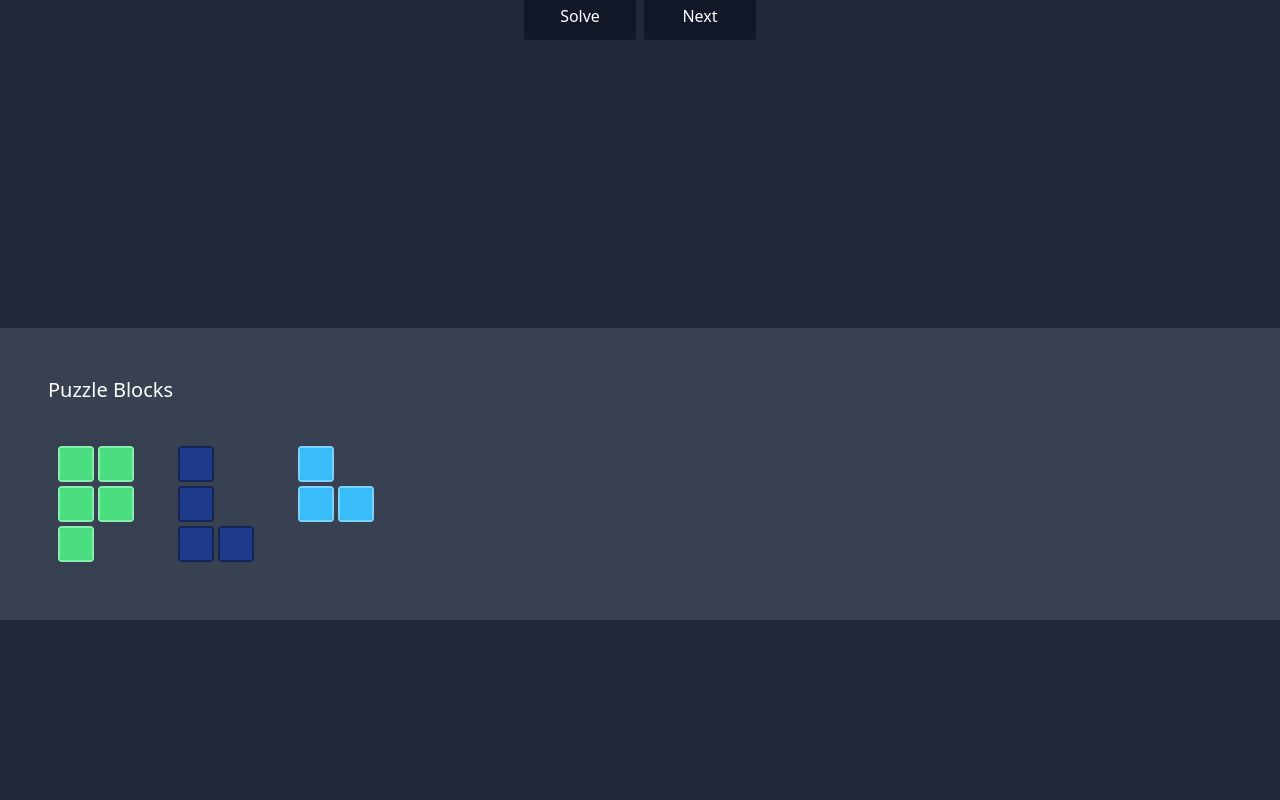
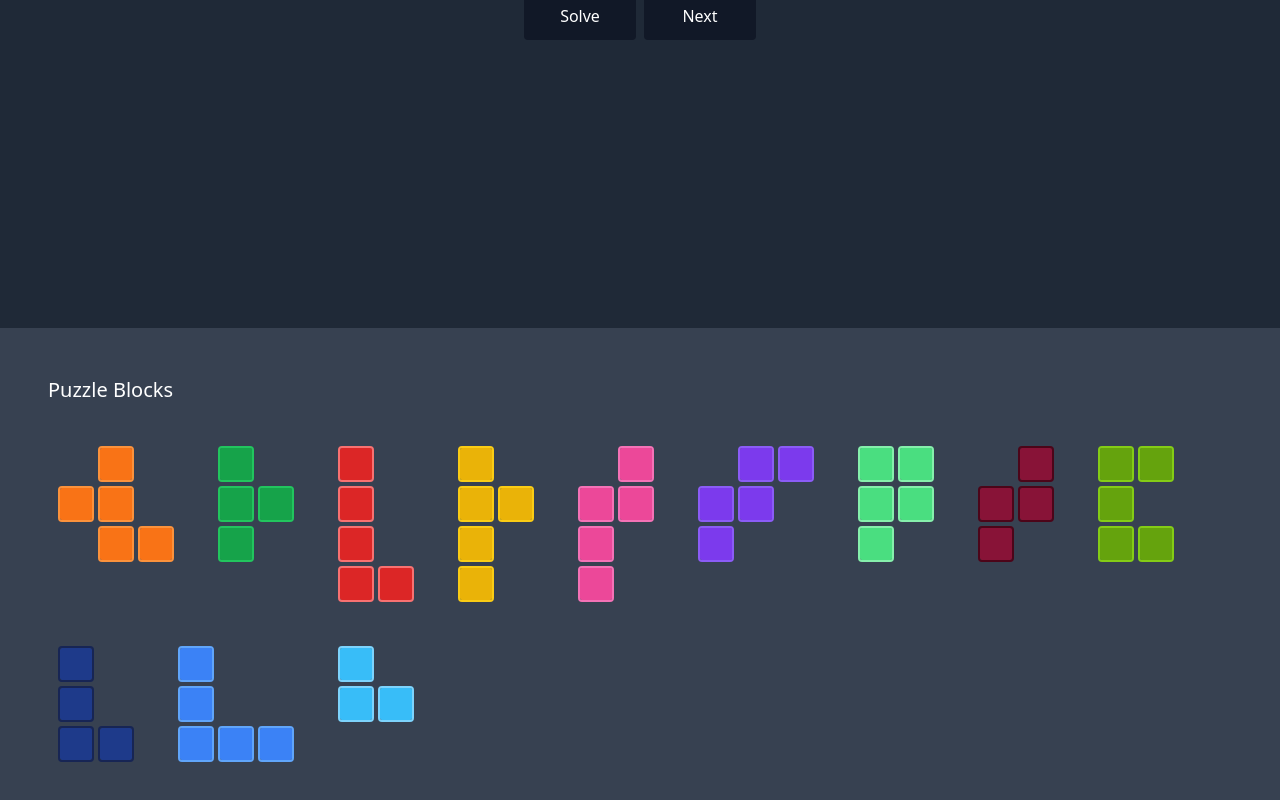
Before and after one commit to helgoyat/haloonie-puzzle, a Vue app: page / in a window 1280 px wide. Shown: the part 488-1288 px from the top of the page. Before the commit the page ends 1108 px from the top, so only its background shows below. Built offline with nearby package versions, Linux system fonts and the light colour scheme.

Commit message:
Keep better

```diff
--- a/src/data/index.ts
+++ b/src/data/index.ts
@@ -2,102 +2,102 @@ import { type IBlock, BaseEnum } from "@/types";
 import { EmitFlags } from "typescript";
 
 export const DataBlockList: IBlock[] = [
-  // {
-  //   base: [
-  //     BaseEnum.NONE,
-  //     BaseEnum.ENTITY,
-  //     BaseEnum.NONE,
-  //     BaseEnum.ENTITY,
-  //     BaseEnum.ENTITY,
-  //     BaseEnum.NONE,
-  //     BaseEnum.NONE,
-  //     BaseEnum.ENTITY,
-  //     BaseEnum.ENTITY,
-  //   ],
-  //   x: 3,
-  //   y: 3,
-  //   backgroundColor: "rgb(249 115 22)",
-  //   outlineColor: "rgb(251 146 60)",
-  // },
-  // {
-  //   base: [
-  //     BaseEnum.ENTITY,
-  //     BaseEnum.NONE,
-  //     BaseEnum.ENTITY,
-  //     BaseEnum.ENTITY,
-  //     BaseEnum.ENTITY,
-  //     BaseEnum.NONE,
-  //   ],
-  //   x: 2,
-  //   y: 3,
-  //   backgroundColor: "rgb(22 163 74)",
-  //   outlineColor: "rgb(34 197 94)",
-  // },
-  // {
-  //   base: [
-  //     BaseEnum.ENTITY,
-  //     BaseEnum.NONE,
-  //     BaseEnum.ENTITY,
-  //     BaseEnum.NONE,
-  //     BaseEnum.ENTITY,
-  //     BaseEnum.NONE,
-  //     BaseEnum.ENTITY,
-  //     BaseEnum.ENTITY,
-  //   ],
-  //   x: 2,
-  //   y: 4,
-  //   backgroundColor: "rgb(220 38 38)",
-  //   outlineColor: "rgb(248 113 113)",
-  // },
-  // {
-  //   base: [
-  //     BaseEnum.ENTITY,
-  //     BaseEnum.NONE,
-  //     BaseEnum.ENTITY,
-  //     BaseEnum.ENTITY,
-  //     BaseEnum.ENTITY,
-  //     BaseEnum.NONE,
-  //     BaseEnum.ENTITY,
-  //     BaseEnum.NONE,
-  //   ],
-  //   x: 2,
-  //   y: 4,
-  //   backgroundColor: "rgb(234 179 8)",
-  //   outlineColor: "rgb(250 204 21)",
-  // },
-  // {
-  //   base: [
-  //     BaseEnum.NONE,
-  //     BaseEnum.ENTITY,
-  //     BaseEnum.ENTITY,
-  //     BaseEnum.ENTITY,
-  //     BaseEnum.ENTITY,
-  //     BaseEnum.NONE,
-  //     BaseEnum.ENTITY,
-  //     BaseEnum.NONE,
-  //   ],
-  //   x: 2,
-  //   y: 4,
-  //   backgroundColor: "rgb(236 72 153)",
-  //   outlineColor: "rgb(244 114 182)",
-  // },
-  // {
-  //   base: [
-  //     BaseEnum.NONE,
-  //     BaseEnum.ENTITY,
-  //     BaseEnum.ENTITY,
-  //     BaseEnum.ENTITY,
-  //     BaseEnum.ENTITY,
-  //     BaseEnum.NONE,
-  //     BaseEnum.ENTITY,
-  //     BaseEnum.NONE,
-  //     BaseEnum.NONE,
-  //   ],
-  //   x: 3,
-  //   y: 3,
-  //   backgroundColor: "rgb(124 58 237)",
-  //   outlineColor: "rgb(139 92 246)",
-  // },
+  {
+    base: [
+      BaseEnum.NONE,
+      BaseEnum.ENTITY,
+      BaseEnum.NONE,
+      BaseEnum.ENTITY,
+      BaseEnum.ENTITY,
+      BaseEnum.NONE,
+      BaseEnum.NONE,
+      BaseEnum.ENTITY,
+      BaseEnum.ENTITY,
+    ],
+    x: 3,
+    y: 3,
+    backgroundColor: "rgb(249 115 22)",
+    outlineColor: "rgb(251 146 60)",
+  },
+  {
+    base: [
+      BaseEnum.ENTITY,
+      BaseEnum.NONE,
+      BaseEnum.ENTITY,
+      BaseEnum.ENTITY,
+      BaseEnum.ENTITY,
+      BaseEnum.NONE,
+    ],
+    x: 2,
+    y: 3,
+    backgroundColor: "rgb(22 163 74)",
+    outlineColor: "rgb(34 197 94)",
+  },
+  {
+    base: [
+      BaseEnum.ENTITY,
+      BaseEnum.NONE,
+      BaseEnum.ENTITY,
+      BaseEnum.NONE,
+      BaseEnum.ENTITY,
+      BaseEnum.NONE,
+      BaseEnum.ENTITY,
+      BaseEnum.ENTITY,
+    ],
+    x: 2,
+    y: 4,
+    backgroundColor: "rgb(220 38 38)",
+    outlineColor: "rgb(248 113 113)",
+  },
+  {
+    base: [
+      BaseEnum.ENTITY,
+      BaseEnum.NONE,
+      BaseEnum.ENTITY,
+      BaseEnum.ENTITY,
+      BaseEnum.ENTITY,
+      BaseEnum.NONE,
+      BaseEnum.ENTITY,
+      BaseEnum.NONE,
+    ],
+    x: 2,
+    y: 4,
+    backgroundColor: "rgb(234 179 8)",
+    outlineColor: "rgb(250 204 21)",
+  },
+  {
+    base: [
+      BaseEnum.NONE,
+      BaseEnum.ENTITY,
+      BaseEnum.ENTITY,
+      BaseEnum.ENTITY,
+      BaseEnum.ENTITY,
+      BaseEnum.NONE,
+      BaseEnum.ENTITY,
+      BaseEnum.NONE,
+    ],
+    x: 2,
+    y: 4,
+    backgroundColor: "rgb(236 72 153)",
+    outlineColor: "rgb(244 114 182)",
+  },
+  {
+    base: [
+      BaseEnum.NONE,
+      BaseEnum.ENTITY,
+      BaseEnum.ENTITY,
+      BaseEnum.ENTITY,
+      BaseEnum.ENTITY,
+      BaseEnum.NONE,
+      BaseEnum.ENTITY,
+      BaseEnum.NONE,
+      BaseEnum.NONE,
+    ],
+    x: 3,
+    y: 3,
+    backgroundColor: "rgb(124 58 237)",
+    outlineColor: "rgb(139 92 246)",
+  },
   {
     base: [
       BaseEnum.ENTITY,
@@ -112,34 +112,34 @@ export const DataBlockList: IBlock[] = [
     backgroundColor: "rgb(74 222 128)",
     outlineColor: "rgb(134 239 172)",
   },
-  // {
-  //   base: [
-  //     BaseEnum.NONE,
-  //     BaseEnum.ENTITY,
-  //     BaseEnum.ENTITY,
-  //     BaseEnum.ENTITY,
-  //     BaseEnum.ENTITY,
-  //     BaseEnum.NONE,
-  //   ],
-  //   x: 2,
-  //   y: 3,
-  //   backgroundColor: "rgb(136 19 55)",
-  //   outlineColor: "rgb(76 5 25)",
-  // },
-  // {
-  //   base: [
-  //     BaseEnum.ENTITY,
-  //     BaseEnum.ENTITY,
-  //     BaseEnum.ENTITY,
-  //     BaseEnum.NONE,
-  //     BaseEnum.ENTITY,
-  //     BaseEnum.ENTITY,
-  //   ],
-  //   x: 2,
-  //   y: 3,
-  //   backgroundColor: "rgb(101 163 13)",
-  //   outlineColor: "rgb(132 204 22)",
-  // },
+  {
+    base: [
+      BaseEnum.NONE,
+      BaseEnum.ENTITY,
+      BaseEnum.ENTITY,
+      BaseEnum.ENTITY,
+      BaseEnum.ENTITY,
+      BaseEnum.NONE,
+    ],
+    x: 2,
+    y: 3,
+    backgroundColor: "rgb(136 19 55)",
+    outlineColor: "rgb(76 5 25)",
+  },
+  {
+    base: [
+      BaseEnum.ENTITY,
+      BaseEnum.ENTITY,
+      BaseEnum.ENTITY,
+      BaseEnum.NONE,
+      BaseEnum.ENTITY,
+      BaseEnum.ENTITY,
+    ],
+    x: 2,
+    y: 3,
+    backgroundColor: "rgb(101 163 13)",
+    outlineColor: "rgb(132 204 22)",
+  },
   {
     base: [
       BaseEnum.ENTITY,
@@ -154,23 +154,23 @@ export const DataBlockList: IBlock[] = [
     backgroundColor: "rgb(30 58 138)",
     outlineColor: "rgb(23 37 84)",
   },
-  // {
-  //   base: [
-  //     BaseEnum.ENTITY,
-  //     BaseEnum.NONE,
-  //     BaseEnum.NONE,
-  //     BaseEnum.ENTITY,
-  //     BaseEnum.NONE,
-  //     BaseEnum.NONE,
-  //     BaseEnum.ENTITY,
-  //     BaseEnum.ENTITY,
-  //     BaseEnum.ENTITY,
-  //   ],
-  //   x: 3,
-  //   y: 3,
-  //   backgroundColor: "rgb(59 130 246)",
-  //   outlineColor: "rgb(96 165 250)",
-  // },
+  {
+    base: [
+      BaseEnum.ENTITY,
+      BaseEnum.NONE,
+      BaseEnum.NONE,
+      BaseEnum.ENTITY,
+      BaseEnum.NONE,
+      BaseEnum.NONE,
+      BaseEnum.ENTITY,
+      BaseEnum.ENTITY,
+      BaseEnum.ENTITY,
+    ],
+    x: 3,
+    y: 3,
+    backgroundColor: "rgb(59 130 246)",
+    outlineColor: "rgb(96 165 250)",
+  },
   {
     base: [BaseEnum.ENTITY, BaseEnum.NONE, BaseEnum.ENTITY, BaseEnum.ENTITY],
     x: 2,
--- a/src/utils/index.ts
+++ b/src/utils/index.ts
@@ -108,7 +108,7 @@ export function solvePuzzle(
             const updatedBlocks = { ...blocks };
             delete updatedBlocks[key];
 
-            if (Object.keys(updatedBlocks).length === 0) {
+            if (!res.some((e) => e === BaseEnum.NONE)) {
               results.push(res);
               break outer_loop;
             }
```
